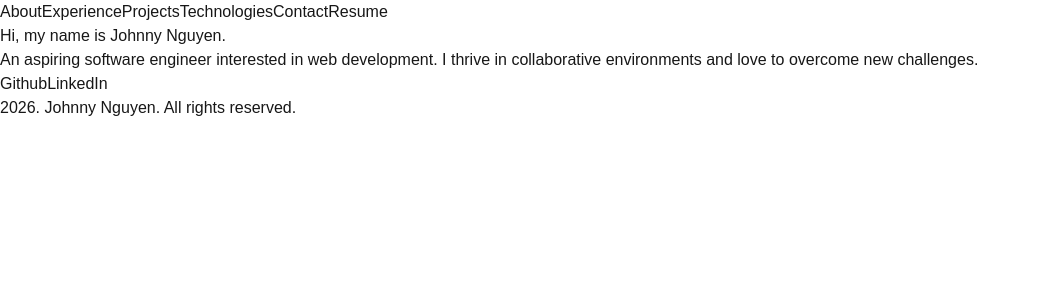
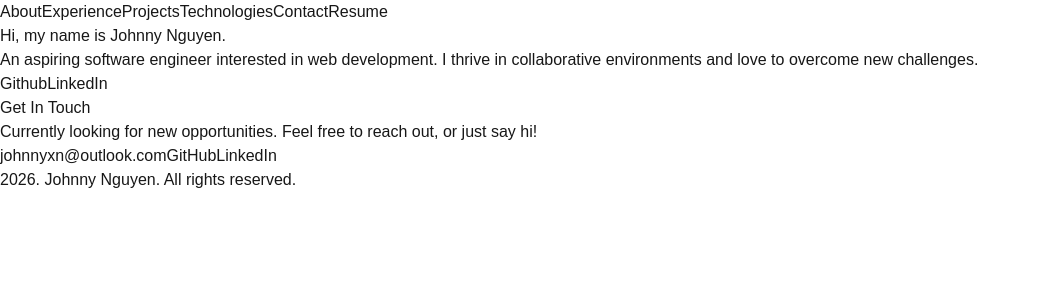
Before and after one commit to aeiouny/portfolio, a Next.js app: page / in a window 1280 px wide. Shown: the top 300 px of the page, without its empty margins (0-1040 px from the left). Built offline with nearby package versions, Linux system fonts and the light colour scheme.

Commit message:
added a simple contact section

```diff
--- /dev/null
+++ b/app/components/Contact.tsx
@@ -0,0 +1,16 @@
+
+
+export default function Contact() {
+    return (
+        <section>
+            <h2>Get In Touch</h2>
+            <p>
+                Currently looking for new opportunities. Feel free to reach out, or
+                just say hi!
+            </p>
+            <a>johnnyxn@outlook.com</a>
+            <a>GitHub</a>
+            <a>LinkedIn</a>
+        </section>
+    )
+}
--- a/app/page.tsx
+++ b/app/page.tsx
@@ -1,12 +1,14 @@
 import Navbar from "@/app/components/Navbar"
 import Footer from "@/app/components/Footer"
 import Hero from "@/app/components/Hero"
+import Contact from "@/app/components/Contact"
 
 export default function Home() {
   return (
     <div>
       <Navbar/>
       <Hero/>
+      <Contact/>
       <Footer/>
     </div>
   );
```
